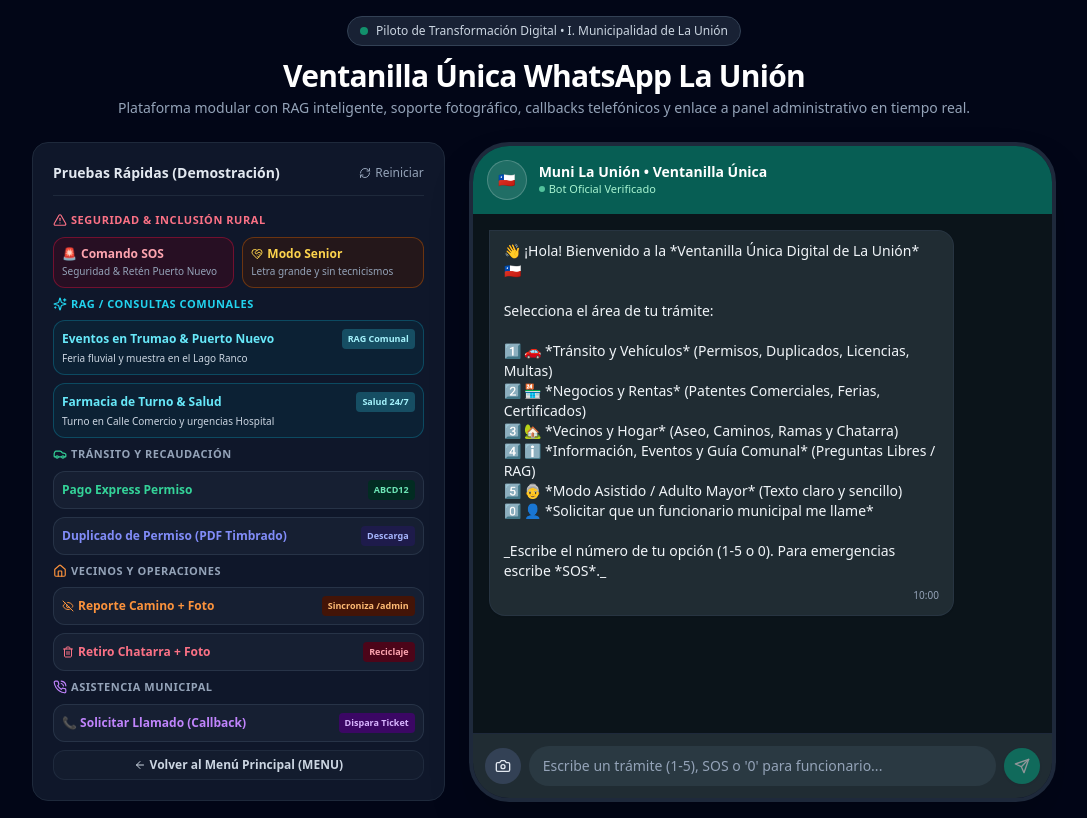
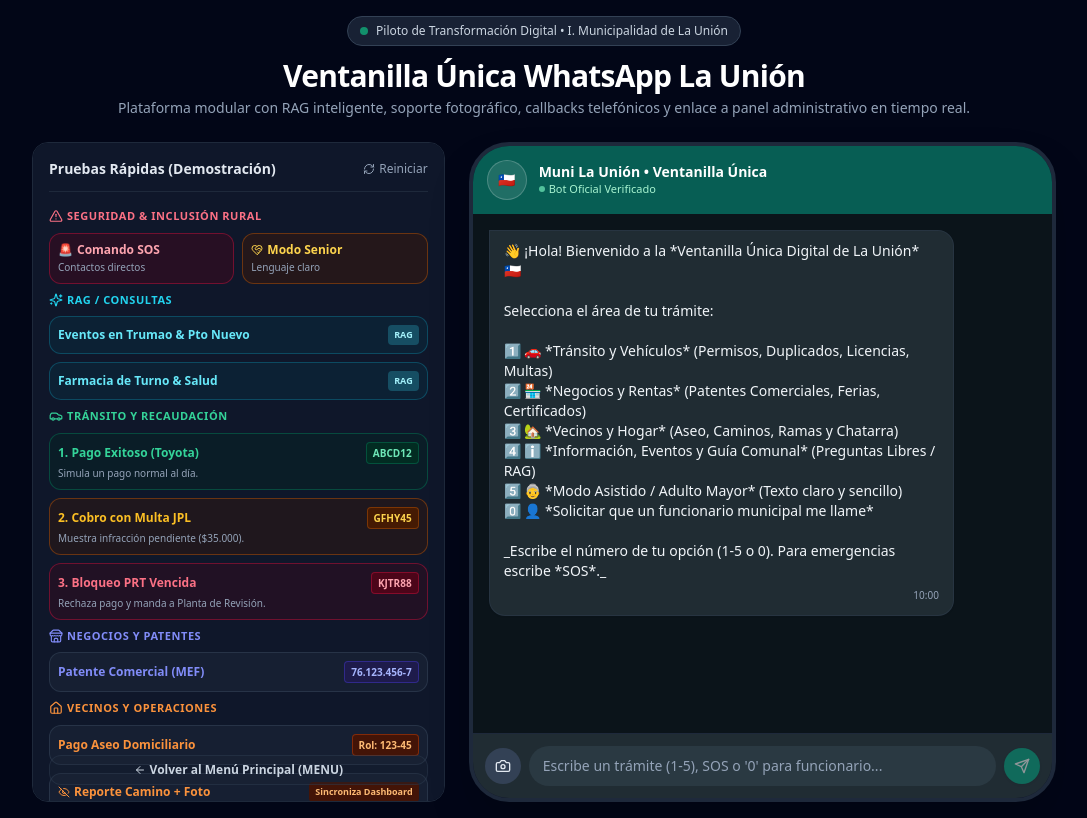
Before and after one commit to eppursimuove9/transito-bot, a Next.js app: page / in a window 1280 px wide. Shown: the whole page, without its empty margins (96-1183 px from the left). Built offline with nearby package versions, Linux system fonts and the light colour scheme.

Commit message:
actualizacion datos de patentes para simulacion

```diff
--- a/app/page.tsx
+++ b/app/page.tsx
@@ -3,7 +3,7 @@
 import React, { useState, useRef, useEffect } from 'react';
 import {
   Send, Shield, Car, Camera, ExternalLink, RefreshCw, EyeOff,
-  Home, ArrowLeft, Trash2, PhoneCall, Sparkles, AlertTriangle, HeartHandshake
+  Home, ArrowLeft, Trash2, PhoneCall, Sparkles, AlertTriangle, HeartHandshake, Store
 } from 'lucide-react';
 
 interface Message {
@@ -237,8 +237,8 @@
 
       <div className="max-w-5xl w-full grid grid-cols-1 md:grid-cols-12 gap-6 items-start">
         {/* Panel Izquierdo: Casos de Prueba */}
-        <aside className="md:col-span-5 bg-slate-900 border border-slate-800 rounded-2xl p-5 space-y-4">
-          <div className="flex items-center justify-between border-b border-slate-800 pb-3">
+        <aside className="md:col-span-5 bg-slate-900 border border-slate-800 rounded-2xl p-4 space-y-4 max-h-[660px] overflow-y-auto custom-scrollbar">
+          <div className="flex items-center justify-between border-b border-slate-800 pb-3 sticky top-0 bg-slate-900 z-10">
             <h2 className="font-semibold text-sm text-slate-200 flex items-center gap-2">
               Pruebas Rápidas (Demostración)
             </h2>
@@ -251,7 +251,7 @@
             </button>
           </div>
 
-          <div className="space-y-2">
+          <div className="space-y-2 pb-4">
             {/* Categoría: Emergencias & Inclusión */}
             <div className="text-[11px] font-bold text-rose-400 uppercase tracking-wider flex items-center gap-1">
               <AlertTriangle className="w-3.5 h-3.5" /> Seguridad & Inclusión Rural
@@ -265,7 +265,7 @@
                 <div className="text-xs font-semibold text-rose-300 flex items-center gap-1">
                   🚨 <span>Comando SOS</span>
                 </div>
-                <p className="text-[10px] text-slate-400 mt-0.5">Seguridad & Retén Puerto Nuevo</p>
+                <p className="text-[10px] text-slate-400 mt-0.5">Contactos directos</p>
               </button>
 
               <button
@@ -275,13 +275,13 @@
                 <div className="text-xs font-semibold text-amber-300 flex items-center gap-1">
                   <HeartHandshake className="w-3 h-3" /> <span>Modo Senior</span>
                 </div>
-                <p className="text-[10px] text-slate-400 mt-0.5">Letra grande y sin tecnicismos</p>
+                <p className="text-[10px] text-slate-400 mt-0.5">Lenguaje claro</p>
               </button>
             </div>
 
             {/* Categoría: RAG / Base de Conocimiento Inteligente */}
             <div className="text-[11px] font-bold text-cyan-400 uppercase tracking-wider mt-2 flex items-center gap-1">
-              <Sparkles className="w-3.5 h-3.5" /> RAG / Consultas Comunales
+              <Sparkles className="w-3.5 h-3.5" /> RAG / Consultas
             </div>
 
             <button
@@ -289,10 +289,9 @@
               className="w-full text-left p-2 rounded-xl bg-cyan-950/40 hover:bg-cyan-900/50 border border-cyan-700/50 transition"
             >
               <div className="flex justify-between items-center text-xs font-semibold text-cyan-300">
-                <span>Eventos en Trumao & Puerto Nuevo</span>
-                <span className="text-[9px] bg-cyan-900 text-cyan-200 px-1.5 py-0.5 rounded">RAG Comunal</span>
+                <span>Eventos en Trumao & Pto Nuevo</span>
+                <span className="text-[9px] bg-cyan-900 text-cyan-200 px-1.5 py-0.5 rounded">RAG</span>
               </div>
-              <p className="text-[10px] text-slate-300 mt-0.5">Feria fluvial y muestra en el Lago Ranco</p>
             </button>
 
             <button
@@ -301,40 +300,77 @@
             >
               <div className="flex justify-between items-center text-xs font-semibold text-cyan-300">
                 <span>Farmacia de Turno & Salud</span>
-                <span className="text-[9px] bg-cyan-900 text-cyan-200 px-1.5 py-0.5 rounded">Salud 24/7</span>
+                <span className="text-[9px] bg-cyan-900 text-cyan-200 px-1.5 py-0.5 rounded">RAG</span>
               </div>
-              <p className="text-[10px] text-slate-300 mt-0.5">Turno en Calle Comercio y urgencias Hospital</p>
             </button>
 
             {/* Categoría: Tránsito */}
-            <div className="text-[11px] font-bold text-slate-400 uppercase tracking-wider mt-2 flex items-center gap-1">
-              <Car className="w-3.5 h-3.5 text-emerald-400" /> Tránsito y Recaudación
+            <div className="text-[11px] font-bold text-emerald-400 uppercase tracking-wider mt-2 flex items-center gap-1">
+              <Car className="w-3.5 h-3.5" /> Tránsito y Recaudación
             </div>
 
             <button
               onClick={() => { handleSendMessage("1"); setTimeout(() => handleSendMessage("1"), 400); setTimeout(() => handleSendMessage("ABCD12"), 800); }}
-              className="w-full text-left p-2 rounded-xl bg-slate-800/50 hover:bg-slate-800 border border-slate-700/60 transition"
+              className="w-full text-left p-2 rounded-xl bg-emerald-950/30 hover:bg-emerald-900/40 border border-emerald-700/50 transition"
             >
               <div className="flex justify-between items-center text-xs font-semibold text-emerald-400">
-                <span>Pago Express Permiso</span>
-                <span className="text-[9px] bg-emerald-950 text-emerald-300 px-1.5 py-0.5 rounded">ABCD12</span>
+                <span>1. Pago Exitoso (Toyota)</span>
+                <span className="text-[10px] bg-emerald-950 text-emerald-300 px-1.5 py-0.5 rounded border border-emerald-700/50">ABCD12</span>
               </div>
+              <p className="text-[10px] text-slate-400 mt-0.5">Simula un pago normal al día.</p>
             </button>
 
             <button
-              onClick={() => { handleSendMessage("1"); setTimeout(() => handleSendMessage("2"), 400); setTimeout(() => handleSendMessage("ABCD12"), 800); }}
+              onClick={() => { handleSendMessage("1"); setTimeout(() => handleSendMessage("1"), 400); setTimeout(() => handleSendMessage("GFHY45"), 800); }}
+              className="w-full text-left p-2 rounded-xl bg-amber-950/30 hover:bg-amber-900/40 border border-amber-700/50 transition"
+            >
+              <div className="flex justify-between items-center text-xs font-semibold text-amber-400">
+                <span>2. Cobro con Multa JPL</span>
+                <span className="text-[10px] bg-amber-950 text-amber-300 px-1.5 py-0.5 rounded border border-amber-700/50">GFHY45</span>
+              </div>
+              <p className="text-[10px] text-slate-400 mt-0.5">Muestra infracción pendiente ($35.000).</p>
+            </button>
+
+            <button
+              onClick={() => { handleSendMessage("1"); setTimeout(() => handleSendMessage("1"), 400); setTimeout(() => handleSendMessage("KJTR88"), 800); }}
+              className="w-full text-left p-2 rounded-xl bg-rose-950/30 hover:bg-rose-900/40 border border-rose-700/50 transition"
+            >
+              <div className="flex justify-between items-center text-xs font-semibold text-rose-400">
+                <span>3. Bloqueo PRT Vencida</span>
+                <span className="text-[10px] bg-rose-950 text-rose-300 px-1.5 py-0.5 rounded border border-rose-700/50">KJTR88</span>
+              </div>
+              <p className="text-[10px] text-slate-400 mt-0.5">Rechaza pago y manda a Planta de Revisión.</p>
+            </button>
+
+            {/* Categoría: Rentas y Patentes */}
+            <div className="text-[11px] font-bold text-indigo-400 uppercase tracking-wider mt-2 flex items-center gap-1">
+              <Store className="w-3.5 h-3.5" /> Negocios y Patentes
+            </div>
+
+            <button
+              onClick={() => { handleSendMessage("2"); setTimeout(() => handleSendMessage("1"), 400); setTimeout(() => handleSendMessage("76123456-7"), 800); }}
               className="w-full text-left p-2 rounded-xl bg-slate-800/50 hover:bg-slate-800 border border-slate-700/60 transition"
             >
               <div className="flex justify-between items-center text-xs font-semibold text-indigo-400">
-                <span>Duplicado de Permiso (PDF Timbrado)</span>
-                <span className="text-[9px] bg-indigo-950 text-indigo-300 px-1.5 py-0.5 rounded">Descarga</span>
+                <span>Patente Comercial (MEF)</span>
+                <span className="text-[10px] bg-indigo-950 text-indigo-300 px-1.5 py-0.5 rounded border border-indigo-700/50">76.123.456-7</span>
               </div>
             </button>
 
             {/* Categoría: Vecinos y Operaciones */}
-            <div className="text-[11px] font-bold text-slate-400 uppercase tracking-wider mt-2 flex items-center gap-1">
-              <Home className="w-3.5 h-3.5 text-orange-400" /> Vecinos y Operaciones
+            <div className="text-[11px] font-bold text-orange-400 uppercase tracking-wider mt-2 flex items-center gap-1">
+              <Home className="w-3.5 h-3.5" /> Vecinos y Operaciones
             </div>
+
+            <button
+              onClick={() => { handleSendMessage("3"); setTimeout(() => handleSendMessage("1"), 400); setTimeout(() => handleSendMessage("123-45"), 800); }}
+              className="w-full text-left p-2 rounded-xl bg-slate-800/50 hover:bg-slate-800 border border-slate-700/60 transition"
+            >
+              <div className="flex justify-between items-center text-xs font-semibold text-orange-400">
+                <span>Pago Aseo Domiciliario</span>
+                <span className="text-[10px] bg-orange-950 text-orange-300 px-1.5 py-0.5 rounded border border-orange-700/50">Rol: 123-45</span>
+              </div>
+            </button>
 
             <button
               onClick={() => {
@@ -351,26 +387,7 @@
             >
               <div className="flex justify-between items-center text-xs font-semibold text-orange-400">
                 <span className="flex items-center gap-1"><EyeOff className="w-3 h-3" /> Reporte Camino + Foto</span>
-                <span className="text-[9px] bg-orange-950 text-orange-300 px-1.5 py-0.5 rounded">Sincroniza /admin</span>
-              </div>
-            </button>
-
-            <button
-              onClick={() => {
-                handleSendMessage("3");
-                setTimeout(() => {
-                  handleSendMessage("4");
-                  setTimeout(() => {
-                    handleSendMessage("Choroico Parcela 14");
-                    setTimeout(() => handleSendChatarraPhoto(), 500);
-                  }, 500);
-                }, 500);
-              }}
-              className="w-full text-left p-2 rounded-xl bg-slate-800/50 hover:bg-slate-800 border border-slate-700/60 transition"
-            >
-              <div className="flex justify-between items-center text-xs font-semibold text-rose-400">
-                <span className="flex items-center gap-1"><Trash2 className="w-3 h-3" /> Retiro Chatarra + Foto</span>
-                <span className="text-[9px] bg-rose-950 text-rose-300 px-1.5 py-0.5 rounded">Reciclaje</span>
+                <span className="text-[9px] bg-orange-950 text-orange-300 px-1.5 py-0.5 rounded">Sincroniza Dashboard</span>
               </div>
             </button>
 
@@ -385,14 +402,14 @@
             >
               <div className="flex justify-between items-center text-xs font-semibold text-purple-400">
                 <span className="flex items-center gap-1">📞 Solicitar Llamado (Callback)</span>
-                <span className="text-[9px] bg-purple-950 text-purple-300 px-1.5 py-0.5 rounded">Dispara Ticket</span>
+                <span className="text-[9px] bg-purple-950 text-purple-300 px-1.5 py-0.5 rounded">Ticket al /admin</span>
               </div>
             </button>
 
             {/* Botón Volver */}
             <button
               onClick={() => handleSendMessage("MENU")}
-              className="w-full text-center p-1.5 mt-2 rounded-xl bg-slate-800/30 hover:bg-slate-800/70 border border-slate-700/40 text-xs font-semibold text-slate-300 transition flex items-center justify-center gap-1"
+              className="w-full text-center p-1.5 mt-2 rounded-xl bg-slate-800/30 hover:bg-slate-800/70 border border-slate-700/40 text-xs font-semibold text-slate-300 transition flex items-center justify-center gap-1 sticky bottom-0"
             >
               <ArrowLeft className="w-3 h-3" /> Volver al Menú Principal (MENU)
             </button>
```
